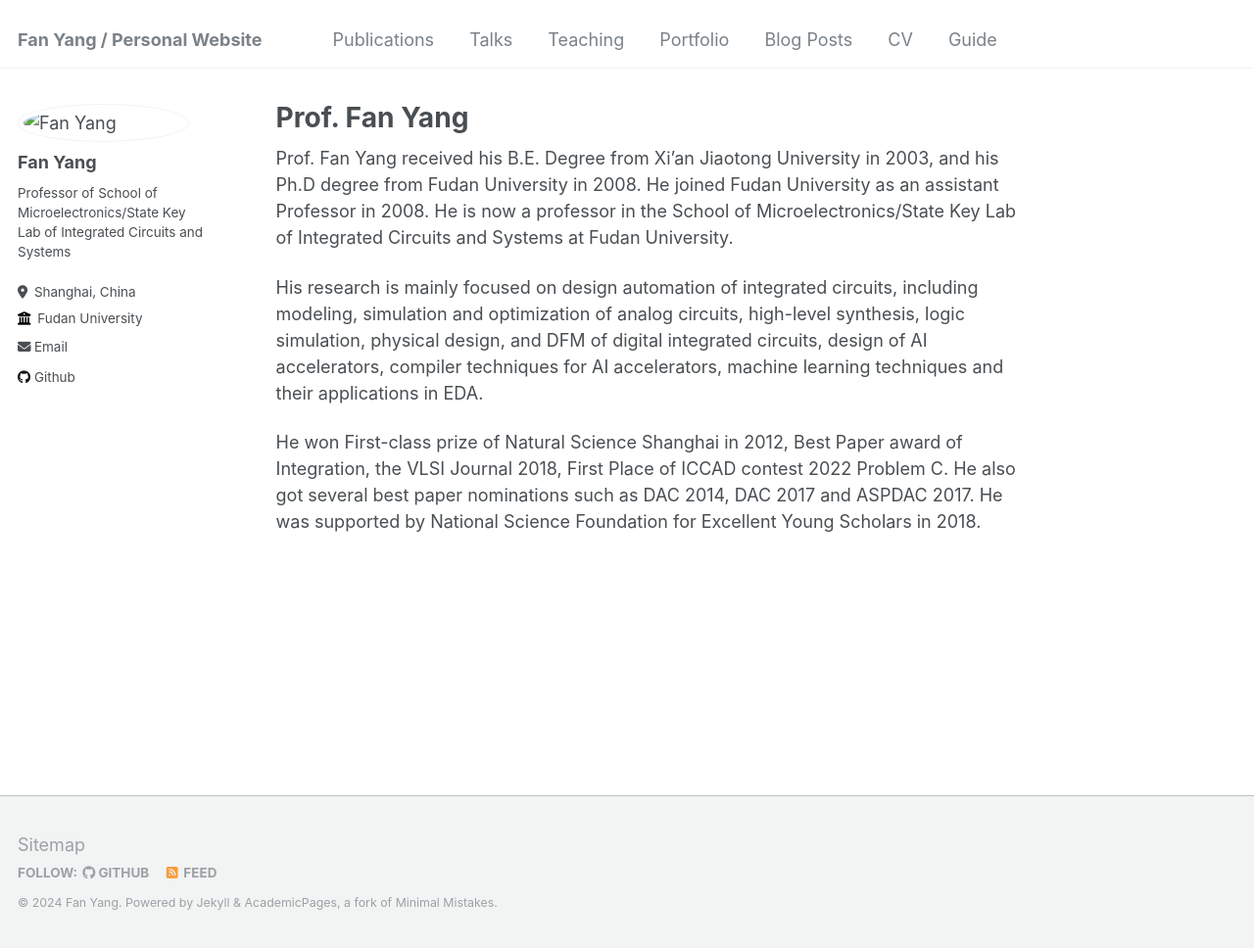
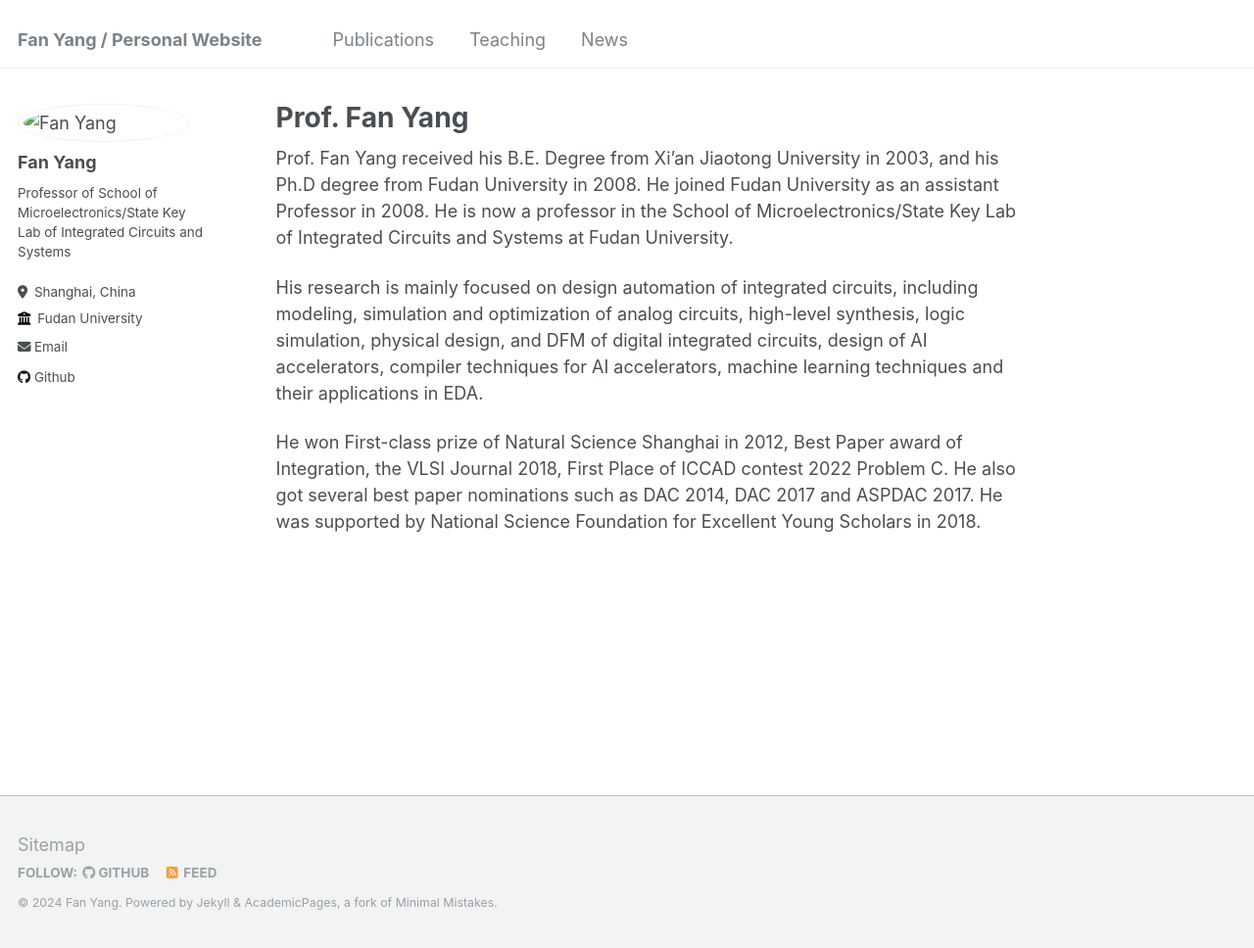
Before and after one commit to ephonic/ephonic.github.io, a Jekyll site: the page built from _pages/about.md, in a window 1280 px wide and 968 px high. Shown: the whole window at 98% size. Built offline with Jekyll 4.4.1, drawn with Linux system fonts in a browser that asks for light colours; some of the changed lines change nothing that is shown.

Commit message:
Update navigation.yml

```diff
--- a/_data/navigation.yml
+++ b/_data/navigation.yml
@@ -3,20 +3,20 @@ main:
   - title: "Publications"
     url: /publications/
 
-  - title: "Talks"
-    url: /talks/
-
   - title: "Teaching"
     url: /teaching/
 
-  - title: "Portfolio"
-    url: /portfolio/
+  - title: "News"
+    url: /news/
 
-  - title: "Blog Posts"
-    url: /year-archive/
+  #- title: "Portfolio"
+  #  url: /portfolio/
 
-  - title: "CV"
-    url: /cv/
+  #- title: "Blog Posts"
+  #  url: /year-archive/
 
-  - title: "Guide"
-    url: /markdown/
+  #- title: "CV"
+  #  url: /cv/
+
+  #- title: "Guide"
+  #  url: /markdown/
```
